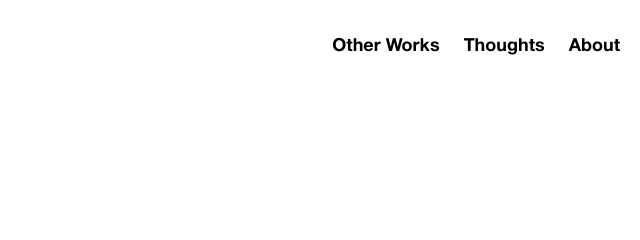
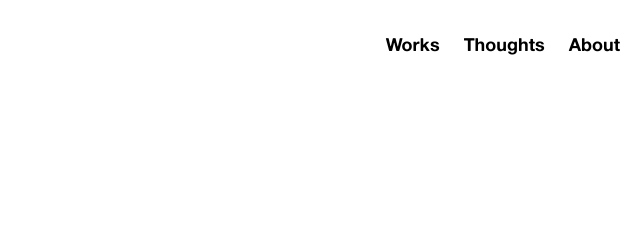
Before and after one commit to gretavaresano/2023, a plain HTML site: page about.html in a window 1280 px wide. Shown: the top 240 px of the page, 640-1280 px from the left. Drawn offline with Linux system fonts and the light colour scheme.

Commit message:
Update about.html

```diff
--- a/about.html
+++ b/about.html
@@ -11,7 +11,7 @@
   <div class="header">
     <a href="index.html" class="logo">Greta Varesano</a>
     <div class="header-right">
-      <a href="website.html" class="line">Other Works</a>
+      <a href="website.html" class="line">Works</a>
       <a href="sketches.html"  class="line">Thoughts</a>
       <a href="about.html"  class="line">About</a>
     </div>
```
